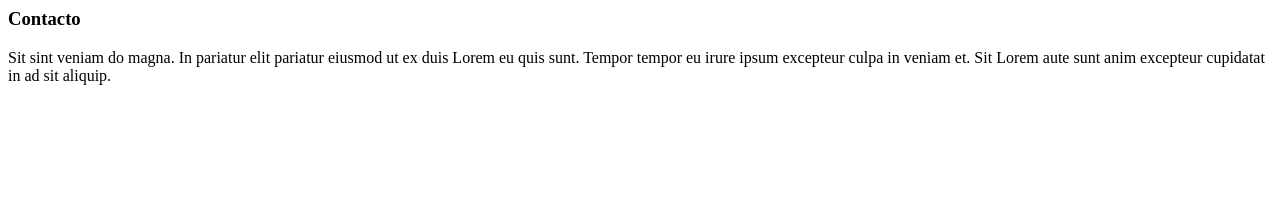
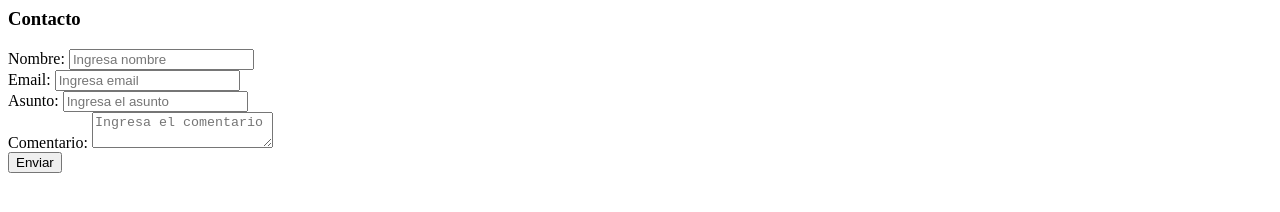
Before and after one commit to afelipelc/webproject, a plain HTML site: page contact.html in a window 1280 px wide. Drawn offline with Linux system fonts and the light colour scheme.

Commit message:
Contact form created

```diff
--- a/contact.html
+++ b/contact.html
@@ -4,6 +4,26 @@
   </header>
   <body>
     <h3>Contacto</h3>
-    <p>Sit sint veniam do magna. In pariatur elit pariatur eiusmod ut ex duis Lorem eu quis sunt. Tempor tempor eu irure ipsum excepteur culpa in veniam et. Sit Lorem aute sunt anim excepteur cupidatat in ad sit aliquip.</p>
+    <form>
+      <div>
+        <label for="name">Nombre:</label>
+        <input type="text" name="name" placeholder="Ingresa nombre" required/>
+      </div>
+      <div>
+        <label for="email">Email:</label>
+        <input type="text" name="email" placeholder="Ingresa email" required/>
+      </div>
+      <div>
+        <label for="subject">Asunto:</label>
+        <input type="text" name="subject" placeholder="Ingresa el asunto" required/>
+      </div>
+      <div>
+        <label for="comment">Comentario:</label>
+        <textarea name="comment" placeholder="Ingresa el comentario" required></textarea>
+      </div>
+      <div>
+        <input type="submit" value="Enviar"/>
+      </div>
+    </form>
   </body>
 </html>
```
